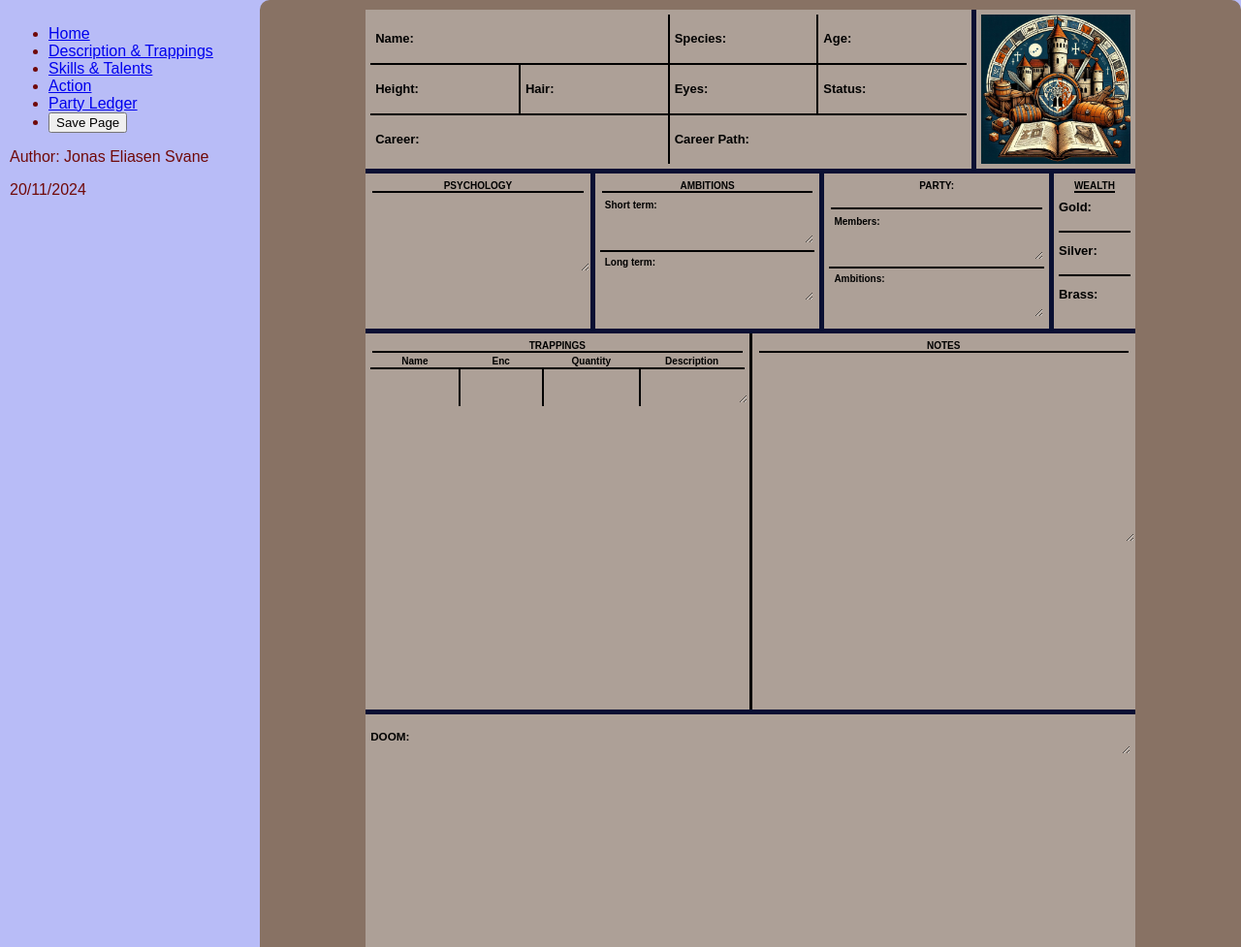
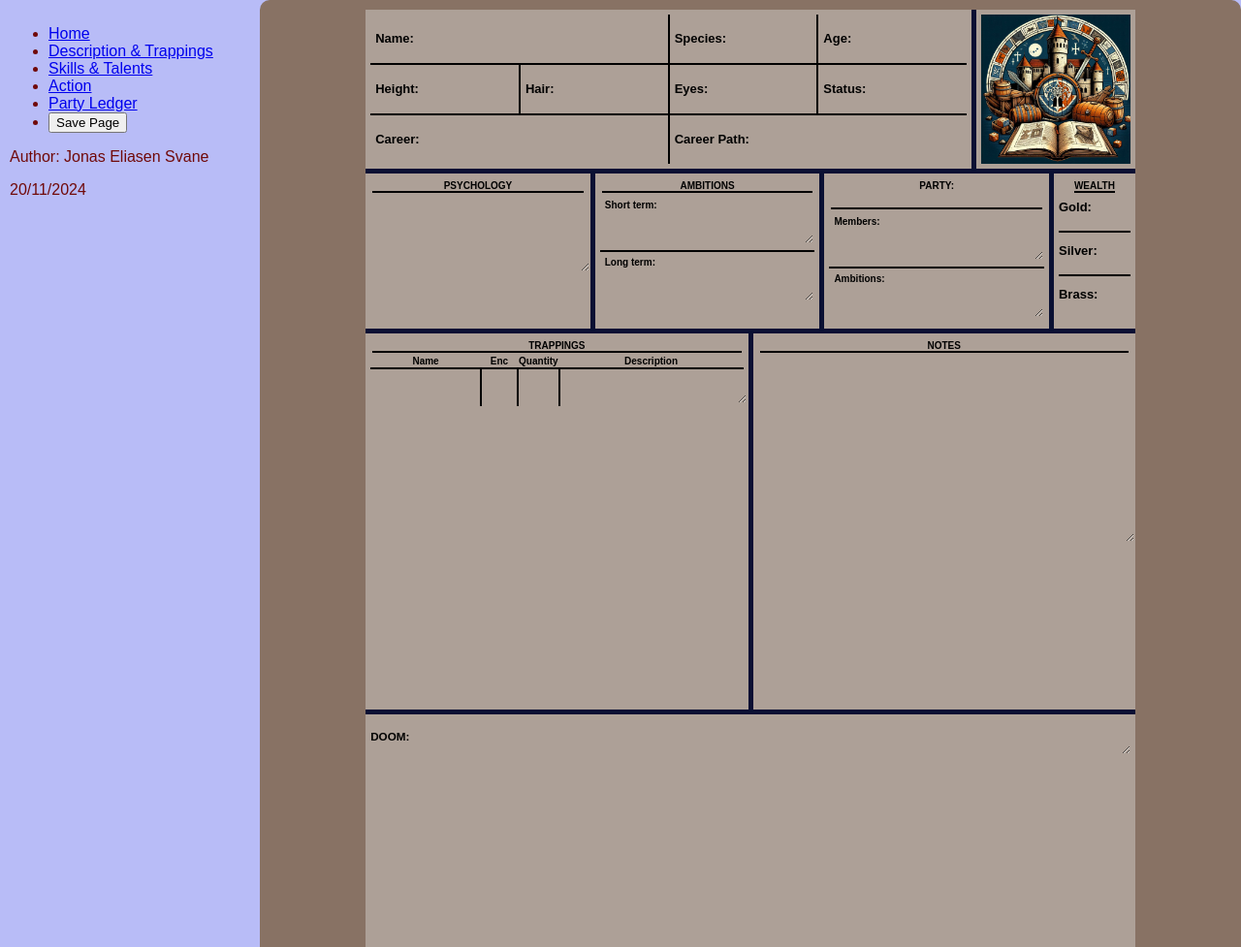
Before and after one commit to JESvane99/RPG_character_sheet, a Flask app: template src/templates/character_fluff_page.html in a window 1280 px wide. Shown: the top 977 px of the page at 97% size. Run offline with Flask 3, Linux system fonts and the light colour scheme; the template is opened without the code that fills it, so the values that code supplies are empty.

Commit message:
chore: refactor description and trappings page done

```diff
--- a/src/static/style.css
+++ b/src/static/style.css
@@ -144,7 +144,7 @@ table th:last-child {
     min-height: 50%;
 }
 
-
+/* !! description & trappings page */
 /* description and logo */
 .description-container {
     width: 80%;
@@ -205,6 +205,7 @@ table th:last-child {
 .fluff-container.column div:last-child{
     border-bottom: none;
 }
+
 /* trappings and campaign notes design */
 .trappings-container {
     padding: 5px;
@@ -212,6 +213,15 @@ table th:last-child {
     min-height: 100mm;
     text-align: left;
     border-right: 3px solid #000;
+}
+.trappings-container td:first-child {
+    width: 30%;
+}
+.trappings-container td:last-child {
+    width: 50%;
+}
+.trappings-container td:nth-child(2) {
+    width: 10%;
 }
 .notes-container {
     padding: 5px;
@@ -228,6 +238,7 @@ table th:last-child {
     padding: 5px;
 }
 
+/* !! Skills & talents page */
 /* Characteristics table design */
 .skills-and-talents-table .name-column,
 .talents-table .name-column,
--- a/src/templates/fluff_page/trappings_and_notes.html
+++ b/src/templates/fluff_page/trappings_and_notes.html
@@ -1,4 +1,4 @@
-<div class="flex part-container">
+<div class="flex-section part-container">
   <div class="trappings-container">
     <h4>TRAPPINGS</h4>
     <table>
```
